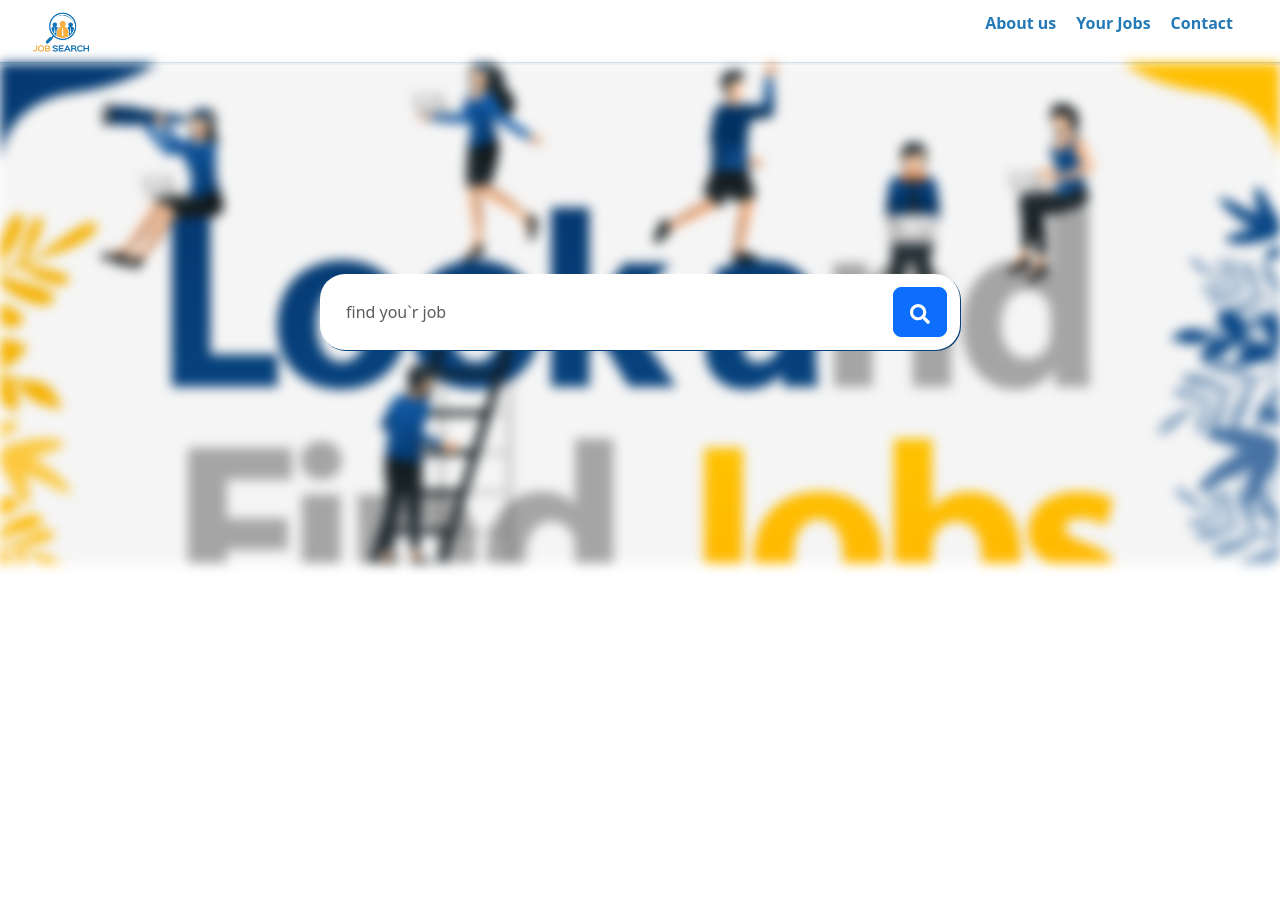
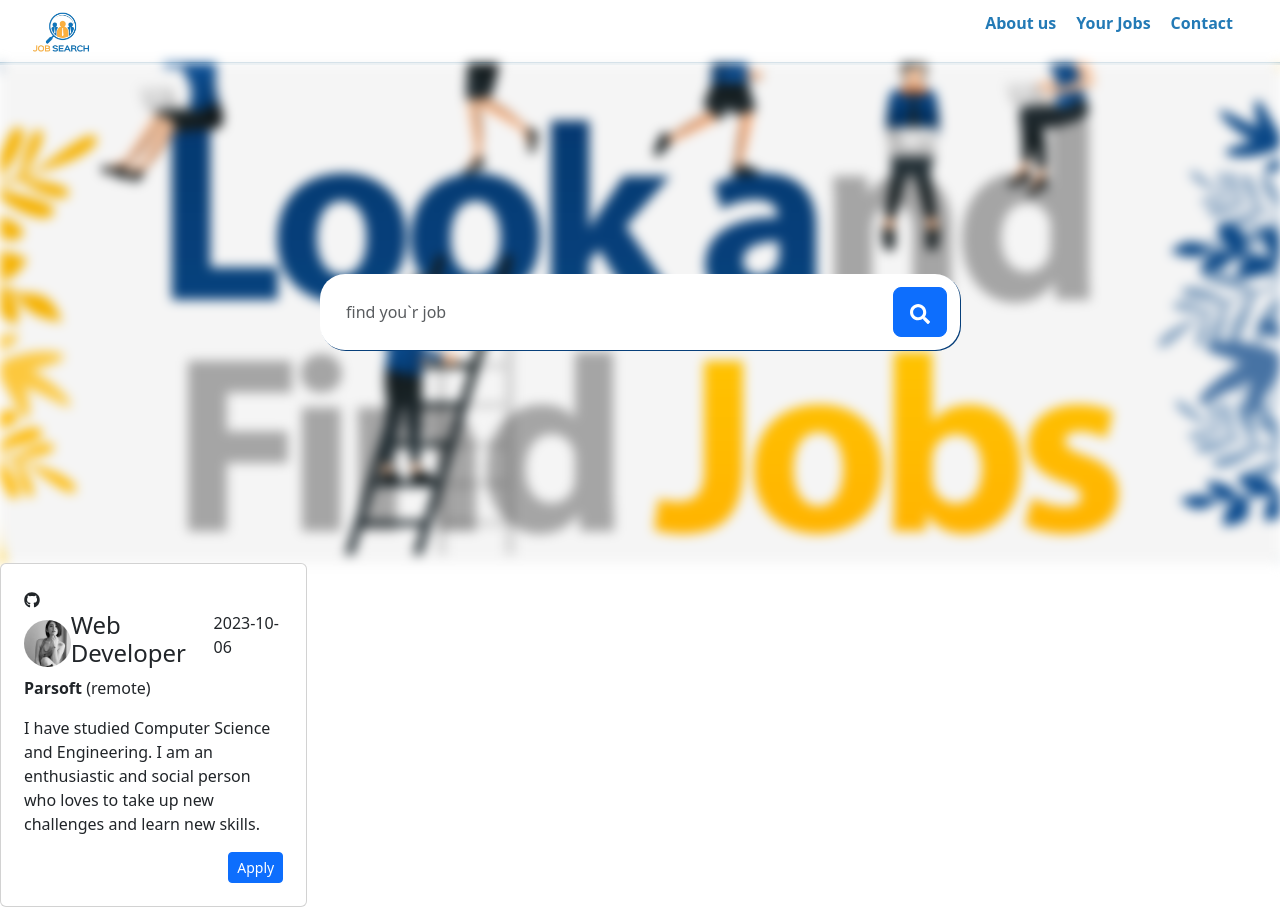
Before and after one commit to shaqayq/Job-Search, a React (Create React App) app: page / in a window 1280 px wide. Before the commit the page ends 800 px from the top, so only its background shows below. Built offline with nearby package versions, Linux system fonts and the light colour scheme.

Commit message:
add job car

```diff
--- /dev/null
+++ b/src/components/jobs/jobCard.js
@@ -0,0 +1,29 @@
+import React from 'react'
+import photo from '../../img/img1.jpg'
+import {FaGithub} from 'react-icons/fa'
+
+export default function JobCard() {
+  return (
+    <>
+        <div className='card'>
+            <i><FaGithub/></i>
+         <section id="title">
+            <img src={photo} id='comapany_logo'/>
+            <h4>Web Developer</h4>
+            <p>2023-10-06</p>
+         </section>
+
+         <section id='details'>
+            <p><b>Parsoft </b>(remote)</p>
+
+           <p>I have studied Computer Science and Engineering.
+             I am an enthusiastic and social person who loves
+              to take up new challenges and learn new skills.
+          </p>
+
+          <button className='btn btn-sm btn-primary'>Apply</button>
+         </section>
+        </div>
+    </>
+  )
+}
--- /dev/null
+++ b/src/components/jobs/list.js
@@ -0,0 +1,13 @@
+import React from 'react'
+import JobCard from './jobCard'
+
+export default function List() {
+  return (
+   <>
+    <div>
+
+        <JobCard/>
+    </div>
+   </>
+  )
+}
--- a/src/components/jobs/main.js
+++ b/src/components/jobs/main.js
@@ -1,11 +1,13 @@
 import React from 'react'
 import Search from './search'
+import List from './list'
 import '../../style/jobs.css'
 
 export default function Main() {
   return (
    <>
    <Search/>
+   <List />
    </>
   )
 }
--- a/src/style/jobs.css
+++ b/src/style/jobs.css
@@ -30,3 +30,28 @@
   border: #fff;
   padding: 13px;
 }
+
+.search-box input:hover {
+    border: 2px solid #fdae3f;
+}
+
+.card {
+  width: 24%;
+  padding: 23px;
+}
+
+#title{
+  display: flex;
+  flex-direction: row;
+  justify-content: space-between;
+  align-items: center;
+}
+
+#comapany_logo {
+  border-radius: 100%;
+  width: 18%;
+}
+
+#details button {
+  float: right;
+}
```
Also changed, not shown: src/img/bg2.png (deleted), src/img/img1.jpg (added).
